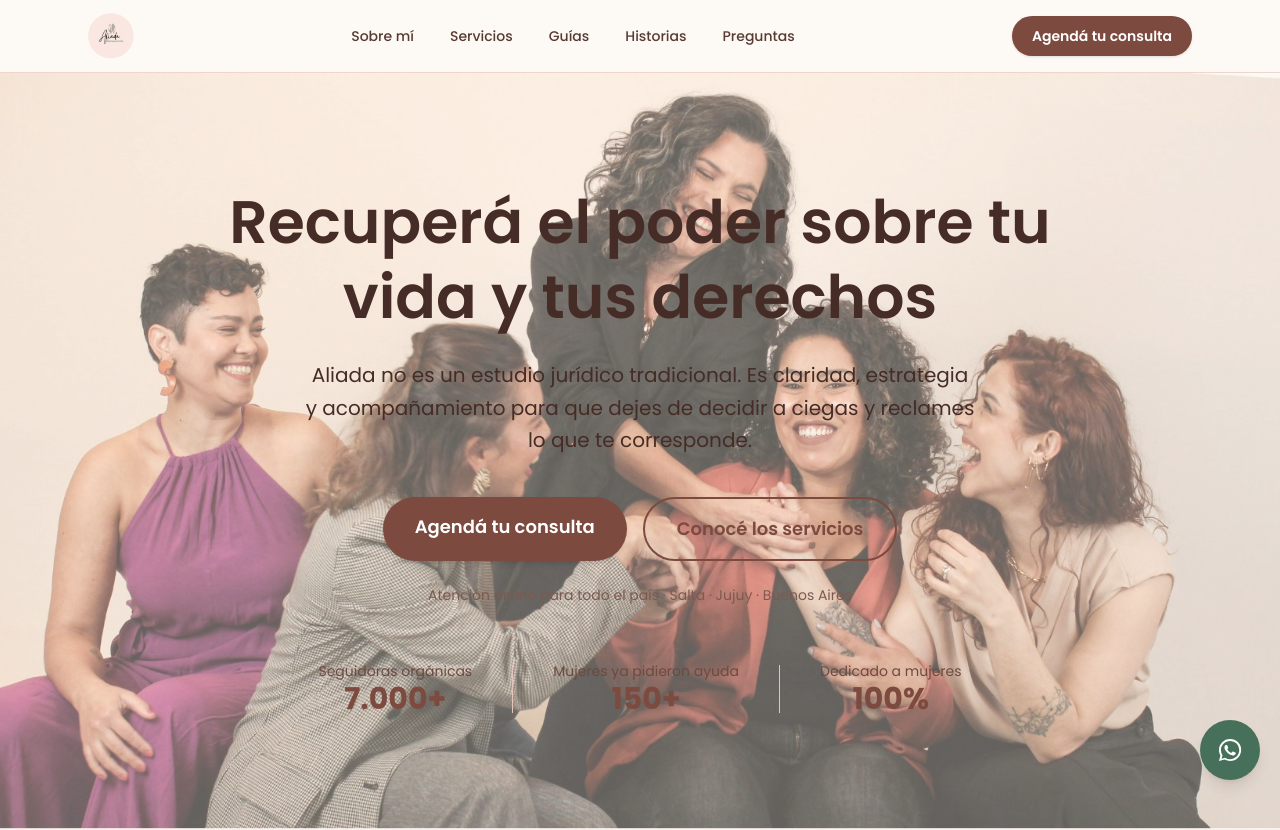
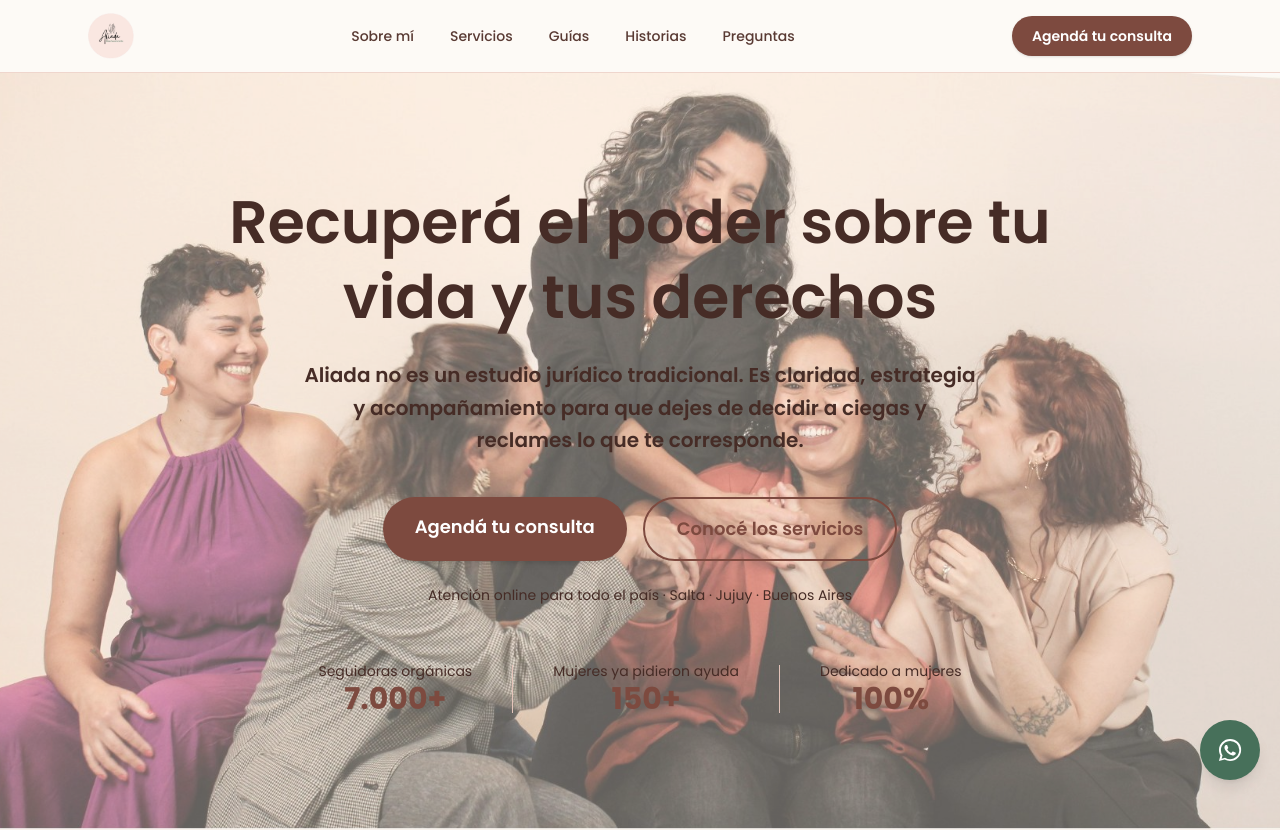
Before and after one commit to aliadalegal/aliada-web, a Next.js app: page / in a window 1280 px wide. Shown: the top 830 px of the page. Built offline with nearby package versions, Linux system fonts and the light colour scheme.

Commit message:
Nuevos cambios

```diff
--- a/app/page.tsx
+++ b/app/page.tsx
@@ -83,7 +83,7 @@ export default function Home() {
               Recuperá el poder sobre tu vida y tus derechos
             </h1>
 
-            <p className="mx-auto mt-6 max-w-2xl text-lg leading-relaxed text-cocoa-800 sm:text-xl">
+            <p className="mx-auto mt-6 max-w-2xl text-lg leading-relaxed text-cocoa-800 sm:text-xl font-semibold">
               Aliada no es un estudio jurídico tradicional. Es claridad,
               estrategia y acompañamiento para que dejes de decidir a ciegas y
               reclames lo que te corresponde.
@@ -104,27 +104,27 @@ export default function Home() {
               </a>
             </div>
 
-            <p className="mt-6 text-sm text-cocoa-500">
+            <p className="mt-6 text-sm text-cocoa-800">
               Atención online para todo el país · Salta · Jujuy · Buenos Aires
             </p>
 
             <dl className="mx-auto mt-14 flex max-w-2xl flex-col items-center justify-center gap-8 sm:flex-row sm:gap-10">
               <div className="text-center">
-                <dt className="order-2 text-sm text-cocoa-600">
+                <dt className="order-2 text-sm text-cocoa-800">
                   Seguidoras orgánicas
                 </dt>
                 <dd className="text-3xl font-bold text-clay-700">7.000+</dd>
               </div>
               <div aria-hidden="true" className="hidden h-12 w-px bg-blush-300 sm:block" />
               <div className="text-center">
-                <dt className="order-2 text-sm text-cocoa-600">
+                <dt className="order-2 text-sm text-cocoa-800">
                   Mujeres ya pidieron ayuda
                 </dt>
                 <dd className="text-3xl font-bold text-clay-700">150+</dd>
               </div>
               <div aria-hidden="true" className="hidden h-12 w-px bg-blush-300 sm:block" />
               <div className="text-center">
-                <dt className="order-2 text-sm text-cocoa-600">
+                <dt className="order-2 text-sm text-cocoa-800">
                   Dedicado a mujeres
                 </dt>
                 <dd className="text-3xl font-bold text-clay-700">100%</dd>
```
